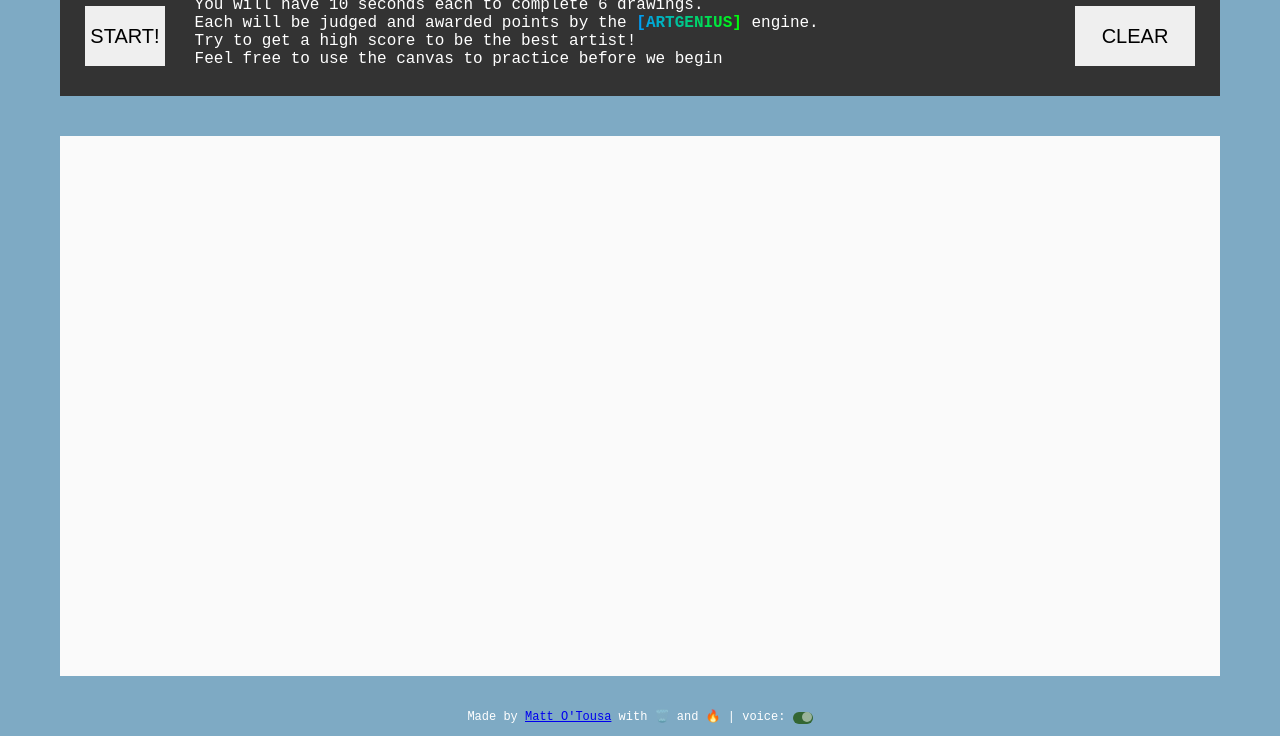
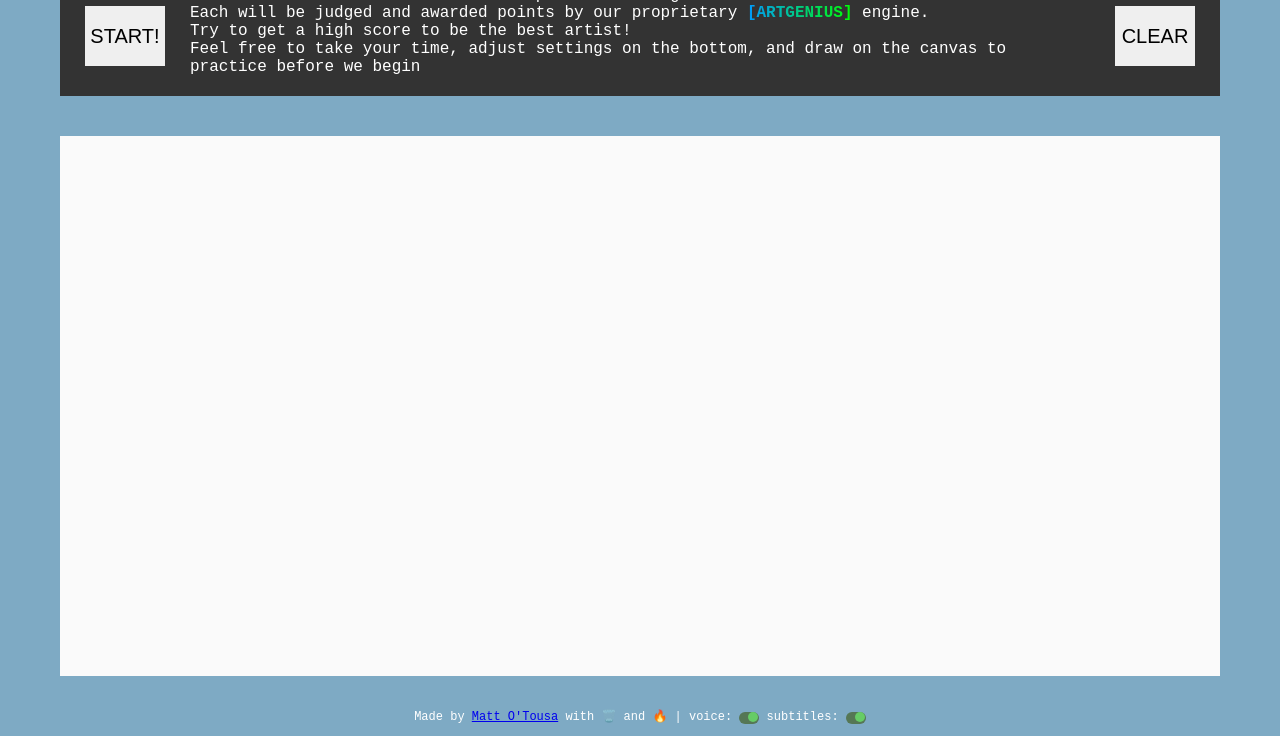
Before and after one commit to Tattomoosa/ludum-dare-51, a plain HTML site: page index.html in a window 1280 px wide. Shown: the part 64-800 px from the top of the page. Drawn offline with Linux system fonts and the light colour scheme; a web font is replaced by a local one.

Commit message:
tweaks and polish

```diff
--- a/index.html
+++ b/index.html
@@ -20,10 +20,10 @@
         <div class="inline-block instructions-text">
           You will have <span id="time-limit">10</span> seconds each to complete <span id="num-rounds">10</span>
           drawings.<br />
-          Each will be judged and awarded points by the <span class="rainbow-text-animated">[ARTGENIUS]</span>
+          Each will be judged and awarded points by our proprietary <span class="rainbow-text-animated">[ARTGENIUS]</span>
           engine.<br />
           Try to get a high score to be the best artist!<br />
-          Feel free to use the canvas to practice before we begin
+          Feel free to take your time, adjust settings on the bottom, and draw on the canvas to practice before we begin
         </div>
         <input type="button" value="CLEAR" id="clear-button" class="right-button" />
       </div>
@@ -73,6 +73,11 @@
       <input type="checkbox" checked onclick="onVoiceToggleChange(event)">
       <span class="slider round"></span>
     </label>
+    subtitles:
+    <label class="switch">
+      <input type="checkbox" checked onclick="onSubtitlesToggleChange(event)">
+      <span class="slider round"></span>
+    </label>
   </footer>
   <script src="dependencies/progressbar.min.js"></script>
   <script src="index.js"></script>
--- a/index.js
+++ b/index.js
@@ -8,10 +8,12 @@ const POSITIVE_CUTOFF = 80;
 const POSITIVE_RESPONSES = ["I love it"];
 const NEUTRAL_RESPONSES = ["It is adequate"];
 const NEGATIVE_RESPONSES = ["I hate it"];
+const SLIDERS = [""]
 
 const GLOBAL_SETTINGS = {
   sound: true,
   voice: true,
+  subtitles: false,
 };
 
 const onSoundToggleChange = (e) => {
@@ -19,6 +21,9 @@ const onSoundToggleChange = (e) => {
 };
 const onVoiceToggleChange = (e) => {
   GLOBAL_SETTINGS.voice = e.currentTarget.checked;
+};
+const onSubtitlesToggleChange = (e) => {
+  GLOBAL_SETTINGS.subtitles = e.currentTarget.checked;
 };
 
 const TIMER_SETTINGS = {
@@ -35,6 +40,10 @@ document.querySelector("#time-limit").innerHTML = TIME_LIMIT;
 document.querySelector("#num-rounds").innerHTML = NUM_ROUNDS;
 
 const getRandomBetween = (min, max) => Math.random() * (max - min) + min;
+
+const setupArtGeniusSliders = () => {
+
+}
 
 const setupDrawingCanvas = () => {
   const canvasContainer = document.querySelector(".drawing-area-container");
@@ -342,4 +351,5 @@ A WITHERED HUSK. PRAISE HIGH Y'AH-G'NATHLU, PRAISE HIGH OUR LAWYERS!!!!!!
 function ART_GENIUS_ENGINE(_input) {
   return Math.round(getRandomBetween(MIN_SCORE, MAX_SCORE));
 }
-// lol thanks for checking out the source have a happy ldjam 51
+// YOU WIN!
+// lol thanks so much for playing this shitpost of a game, have a wonderful ldjam 51
--- a/style.css
+++ b/style.css
@@ -88,9 +88,11 @@ input[type=button] {
 }
 
 .instructions-text {
-  display: inline-block;
-	vertical-align: top;
-	margin-top: 10px;
+  position: absolute;
+	inset: 10px 130px;
+	overflow-y: scroll;
+	/* vertical-align: top; */
+	/* margin-top: 10px; */
 }
 
 .round-counter, .points-counter {
@@ -159,9 +161,10 @@ input[type=button] {
 }
 
 #restart-button {
+  width: 120px;
 }
 .right-button {
-  width: 120px;
+  width: 80px;
   position: absolute;
   right: 25px;
   top: 30px;
@@ -181,7 +184,7 @@ input[type=button] {
 }
 
 .art-genius-banner {
-	font-size: 80px;
+	font-size: 20px;
 	position: absolute;
 	top: 0;
 	left: 50%;
@@ -254,7 +257,7 @@ footer {
   left: 0;
   right: 0;
   bottom: 0;
-  background-color: #224;
+  background-color: #422;
   -webkit-transition: .4s;
   transition: .4s;
 }
@@ -266,13 +269,13 @@ footer {
   width: 10px;
   left: 1px;
   bottom: 2px;
-  background-color: rgba(255,255,255, 0.5);
+  background-color: #c66;
   -webkit-transition: .4s;
   transition: .4s;
 }
 
 input:checked + .slider {
-  background-color: #363;
+  background-color: #575;
 }
 
 input:focus + .slider {
@@ -281,6 +284,7 @@ input:focus + .slider {
 
 input:checked + .slider:before {
   transform: translateX(8px);
+  background-color: #6c6;
 }
 
 /* Rounded sliders */
```
